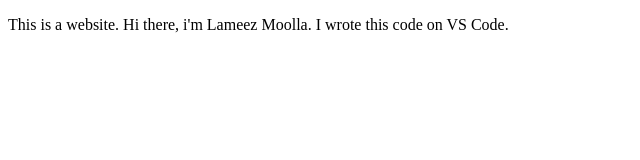
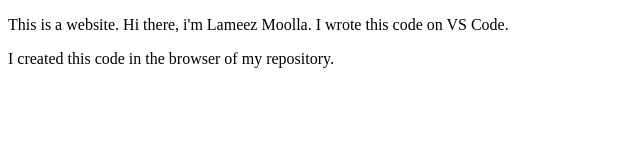
Before and after one commit to LameezMoolla/PFA-11, a plain HTML site: page index.html in a window 1280 px wide. Shown: the whole page, without its empty margins (0-640 px from the left). Drawn offline with Linux system fonts and the light colour scheme.

Commit message:
Update index.html

```diff
--- a/index.html
+++ b/index.html
@@ -8,5 +8,6 @@
 </head>
 <body>
     <p>This is a website. Hi there, i'm Lameez Moolla. I wrote this code on VS Code.</p>
+    <p>I created this code in the browser of my repository.</p>
 </body>
 </html>
```
